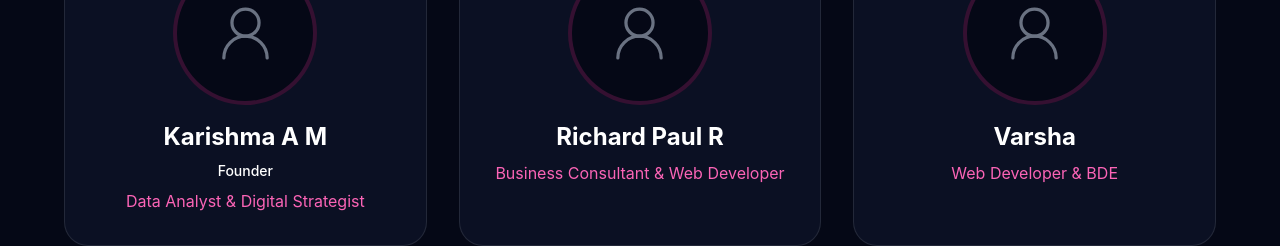
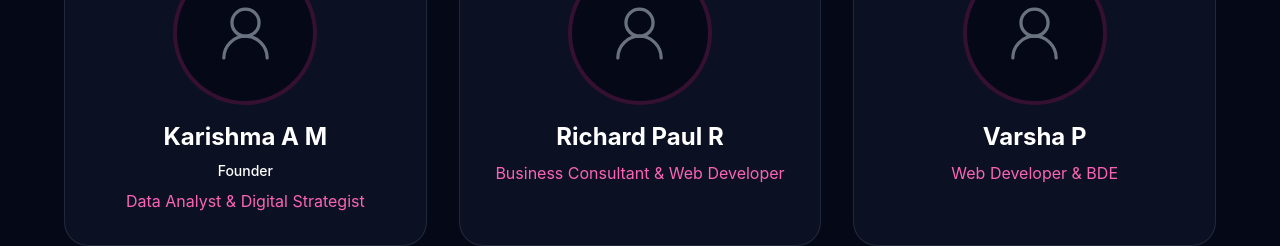
Before and after one commit to ajithrichardpaul/knovaa-website, a React (Vite) app: page / in a window 1280 px wide. Shown: the part 4400-4646 px from the top of the page. Built offline with nearby package versions, Linux system fonts and the light colour scheme.

Commit message:
Update KNOVAA website

```diff
--- a/src/components/home/OurTeam.tsx
+++ b/src/components/home/OurTeam.tsx
@@ -13,7 +13,7 @@ const team = [
     image: "",
   },
   {
-    name: "Varsha",
+    name: "Varsha P",
     role: "Web Developer & BDE",
     image: "",
   },
```
